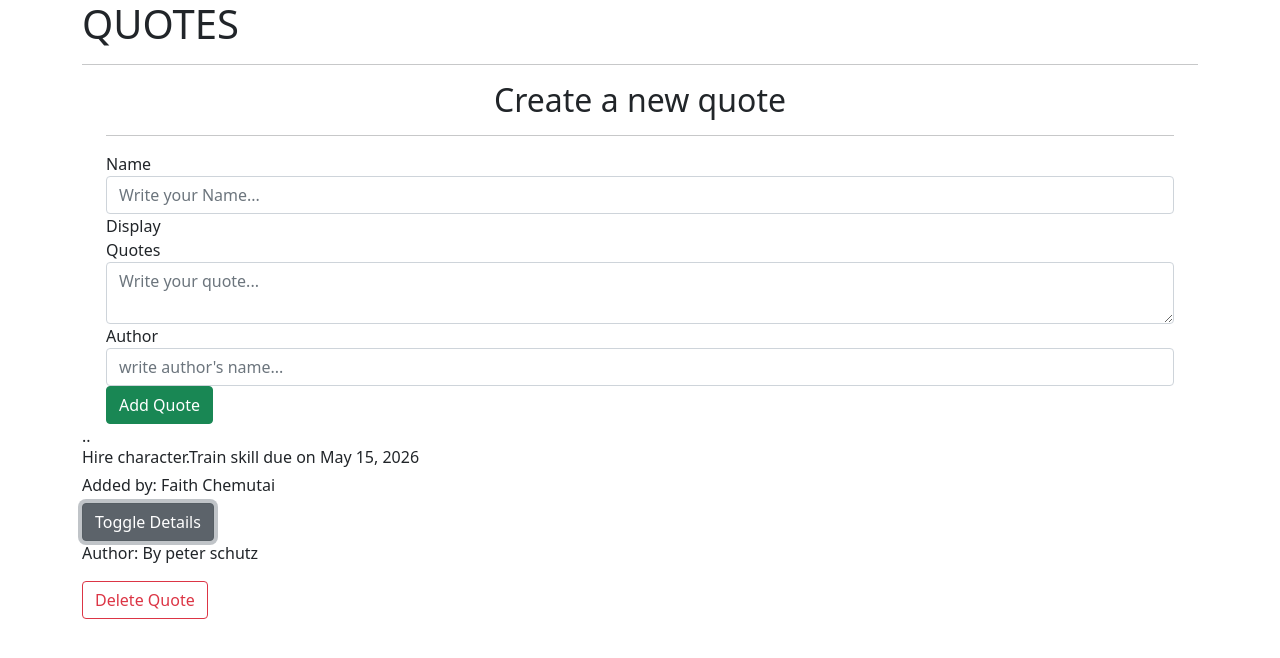
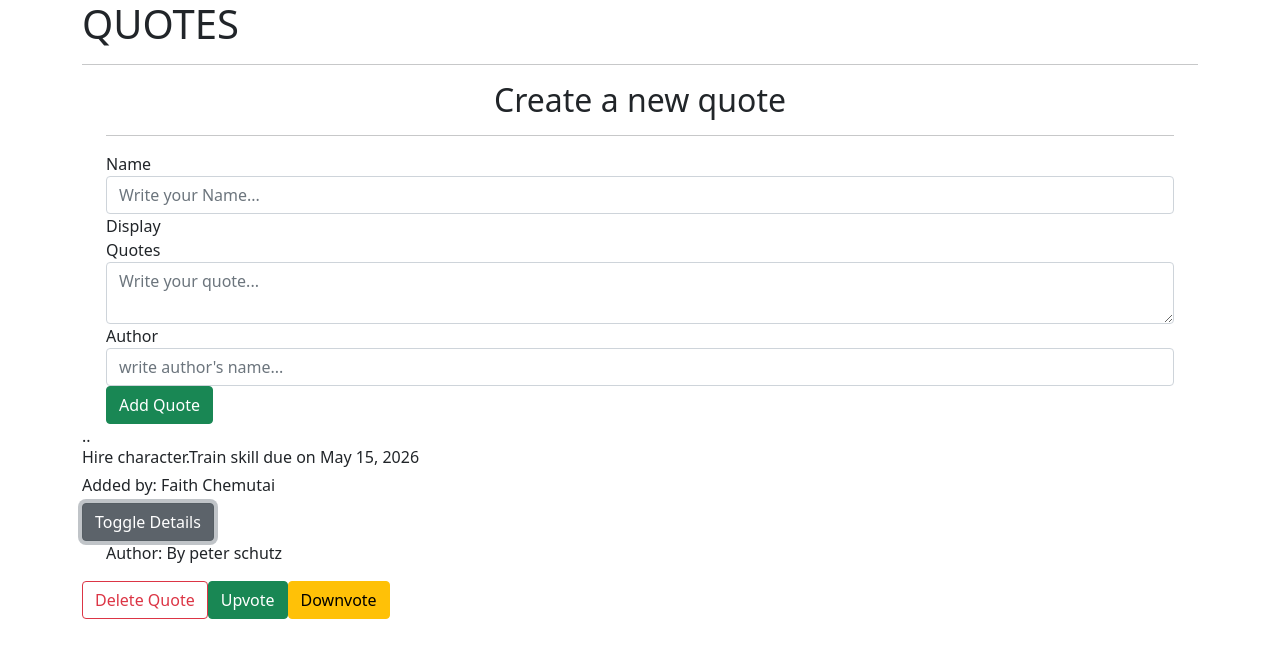
Before and after one commit to faith62/Quotes, an Angular app: page / in a window 1280 px wide. Both pictures are taken after a click on the button "Toggle Details". Shown: the top 658 px of the page. Built offline with nearby package versions, Linux system fonts and the light colour scheme.

Commit message:
update changes

```diff
--- a/src/app/app.component.html
+++ b/src/app/app.component.html
@@ -1,2 +1,3 @@
 <app-quotes></app-quotes>
+
 <!--  nest the QuotesComponent inside the AppComponent so we can display the contents of the quote component. -->
--- a/src/app/quotes-detail/quotes-detail.component.html
+++ b/src/app/quotes-detail/quotes-detail.component.html
@@ -1,4 +1,16 @@
-<p>
-    Author: {{quote.description}}
-</p>
+<div class="container">
+    <p>
+        Author: {{quote.description}}
+    </p>
+    <!-- <p>
+        Upvotes: {{quote.upvotes}}
+    </p>
+    <p>
+        Downvotes: {{quote.downvotes}}
+    </p> -->
+
+</div>
+
 <button (click)= 'quoteDelete(true)' class="btn btn-outline-danger">Delete Quote</button>
+<button _ngcontent-c1 class="btn btn-success">Upvote</button>
+<button _ngcontent-c1 class="btn btn-warning">Downvote</button>
--- a/src/app/quotes/quotes.component.html
+++ b/src/app/quotes/quotes.component.html
@@ -1,4 +1,5 @@
-<div class="container">
+<!-- <div [style.background-image]="'url(https://static-cse.canva.com/blob/573253/10experttipsfordesigningwithablurredbackgroundfeaturedimage.jpg)'"> -->
+<div class="container" >
     <h1>QUOTES</h1>
     <hr>
     <div class="row">
@@ -33,3 +34,4 @@
 
     </div>
 </div>
+<!-- </div> -->
```
